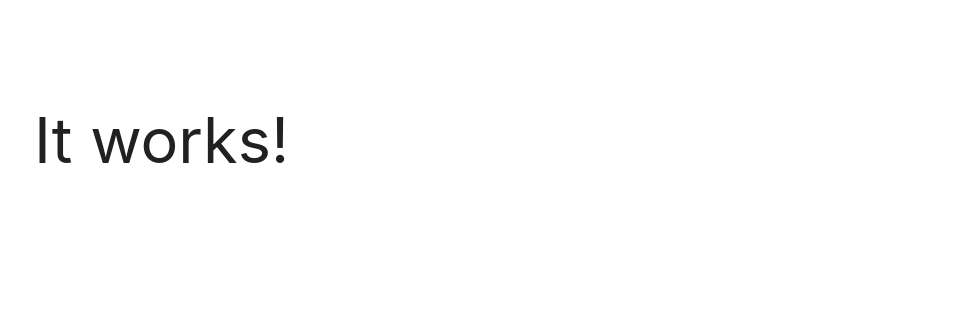
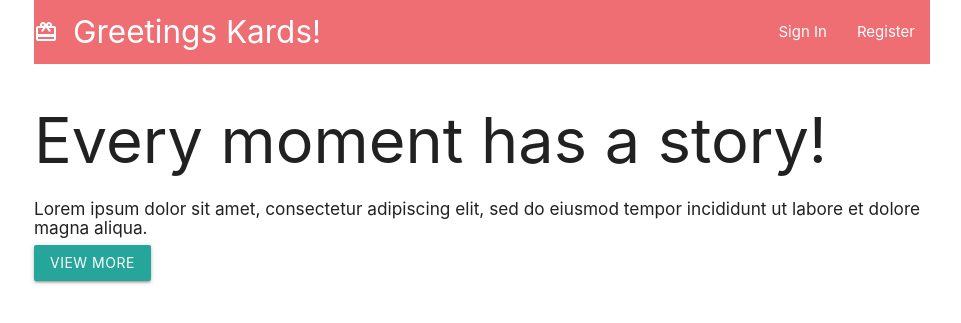
Before and after one commit to pacotools/greetingscards, a Django app: page / in a window 1280 px wide. Shown: the top 323 px of the page, without its empty margins (158-1119 px from the left). Run offline with Django 3.2, Linux system fonts and the light colour scheme.

Commit message:
added homepage content

```diff
--- a/apphome/templates/home/index.html
+++ b/apphome/templates/home/index.html
@@ -1,6 +1,16 @@
 {% extends "base.html" %}
 {% load static %}
 
+{% block page_header %}
+    <div class="header-container">
+
+    </div>
+{% endblock %}
+
 {% block content %}
-    <h1 class="display-r text-success">It works!</h1>
+    <h1 class="display-r text-success">Every moment has a story!</h1>
+    <h6>Lorem ipsum dolor sit amet, consectetur adipiscing elit, sed do eiusmod tempor
+        incididunt ut labore et dolore magna aliqua.</h6>
+    <a class="waves-effect waves-light btn">View More</a>
+
 {% endblock %}
--- a/templates/base.html
+++ b/templates/base.html
@@ -29,7 +29,7 @@
 <body>
 <div class="container">
     <header>
-        <nav class="nav-extended z-depth-0 transparent">
+        <nav class="nav-extended z-depth-0">
             <div class="nav-wrapper">
                 <a href="" class="brand-logo">
                     <i class="material-icons">card_giftcard</i>Greetings Kards!
```
